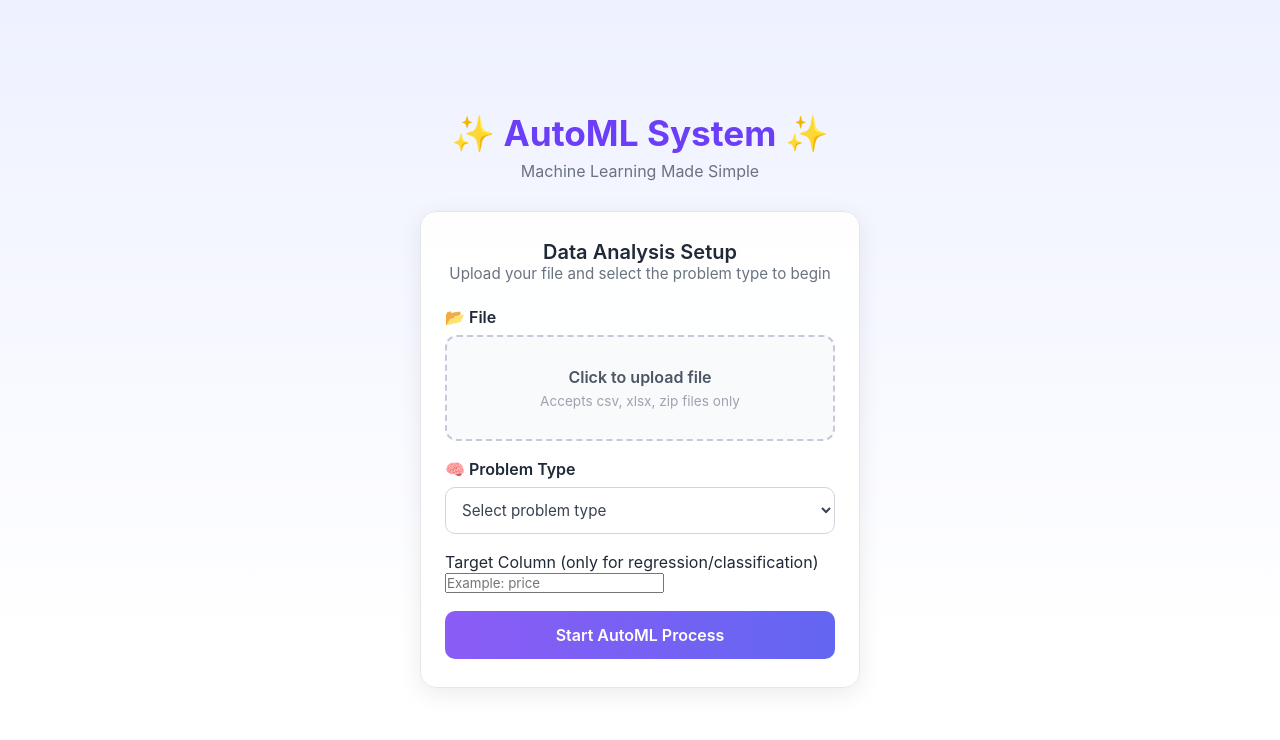
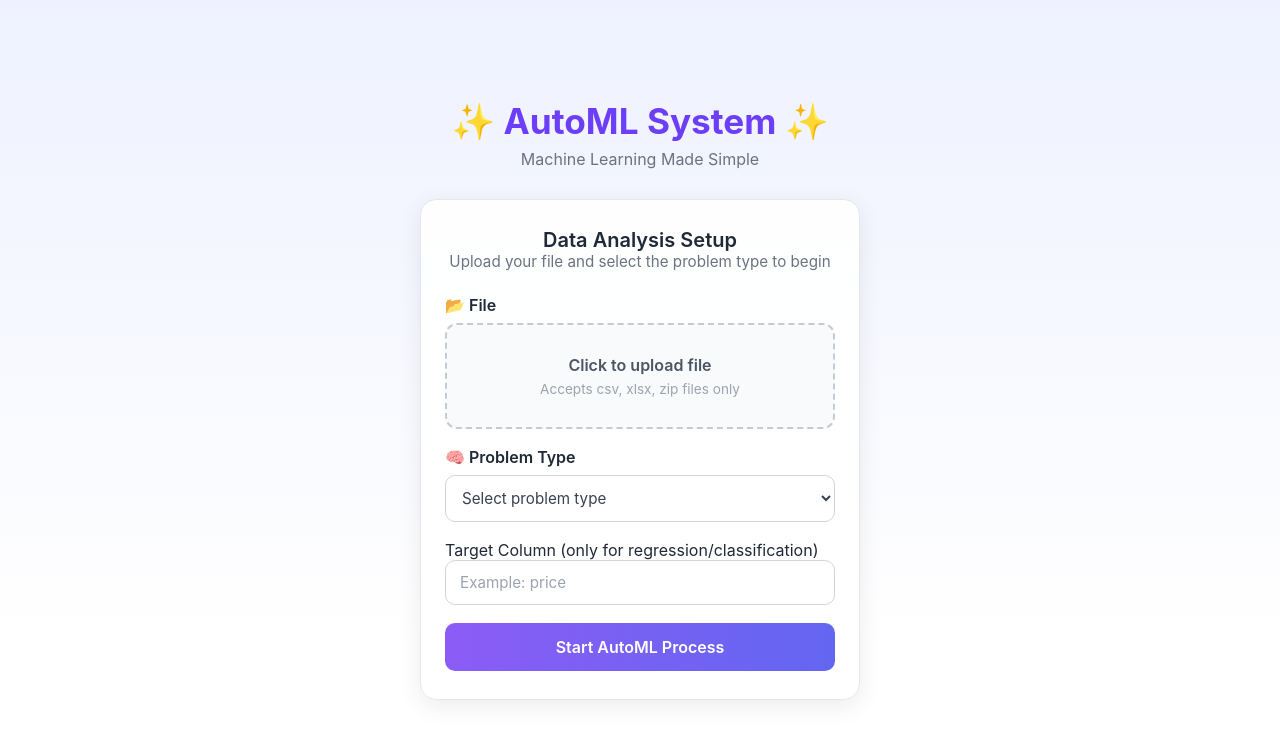
Before and after one commit to sarvesh87baheti/AutoML, a Flask app: page / in a window 1280 px wide. Shown: the top 740 px of the page. Run offline with Flask 3, Linux system fonts and the light colour scheme.

Commit message:
Added Target Column input

```diff
--- a/static/style.css
+++ b/static/style.css
@@ -143,3 +143,27 @@ select:focus {
   background: linear-gradient(90deg, #7c3aed, #4f46e5);
   transform: translateY(-1px);
 }
+
+
+/* input of target column */
+/* Text Input */
+input[type="text"] {
+  width: 100%;
+  padding: 12px 14px;
+  border: 1px solid #d1d5db;
+  border-radius: 10px;
+  background-color: #ffffff;
+  font-size: 0.95rem;
+  color: #374151;
+  transition: border 0.25s ease, box-shadow 0.25s ease;
+}
+
+input[type="text"]::placeholder {
+  color: #9ca3af;
+}
+
+input[type="text"]:focus {
+  outline: none;
+  border-color: #7c3aed;
+  box-shadow: 0 0 0 3px rgba(124, 58, 237, 0.25);
+}
```
